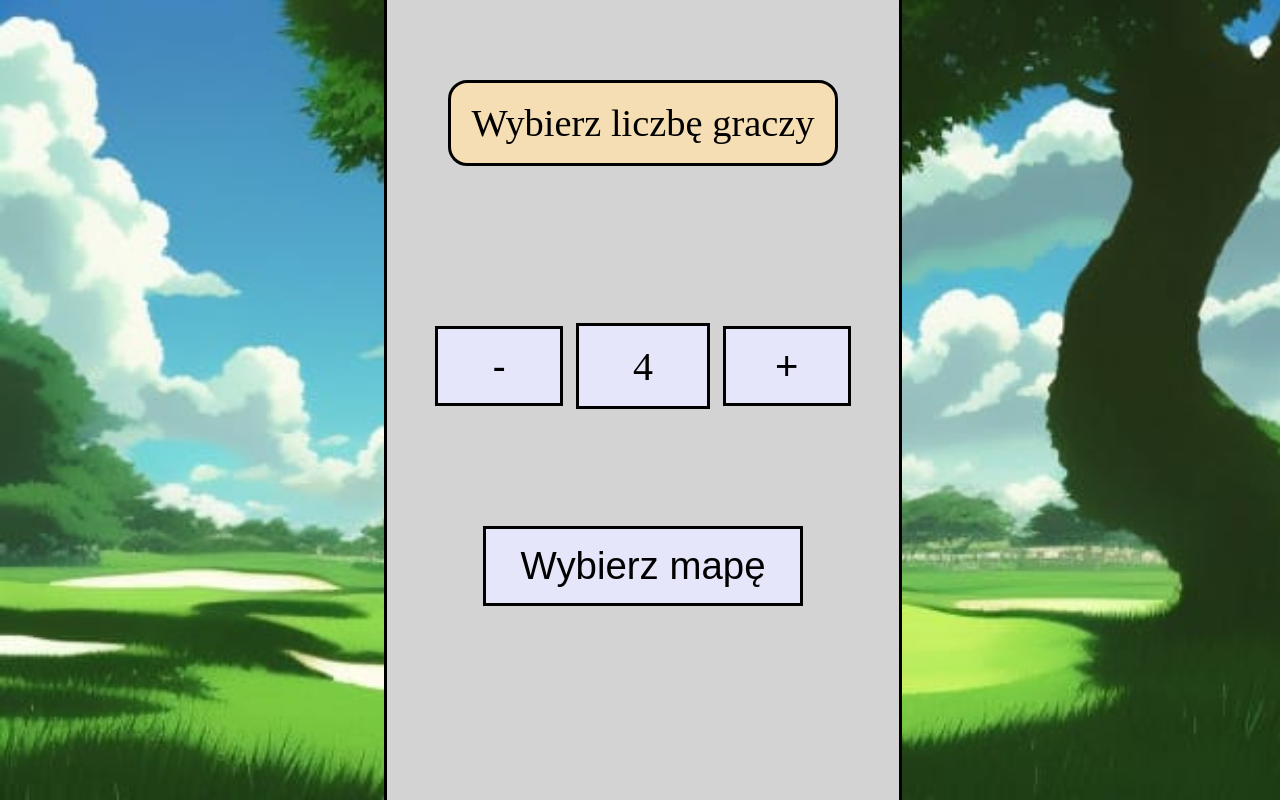
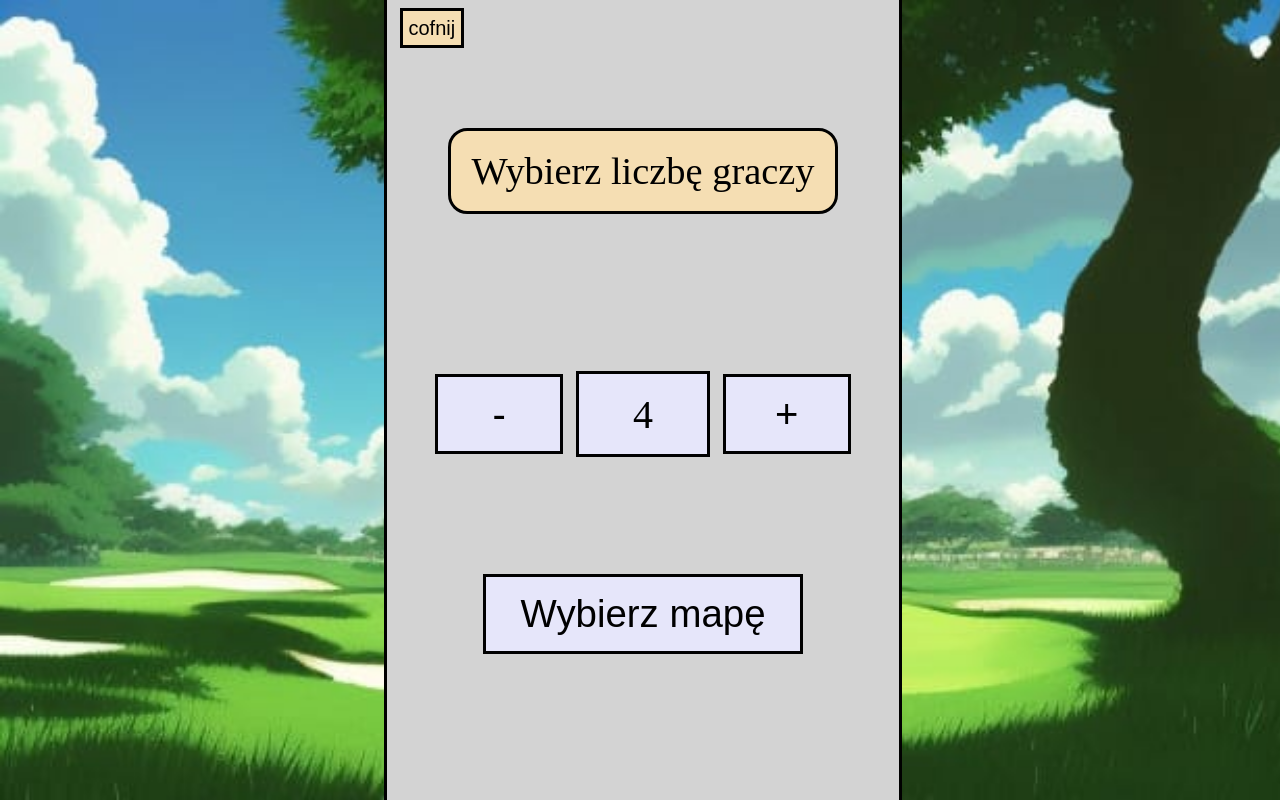
Before and after one commit to GrzybekMateusz/PIO_Projekt_Grupa_4, a website with bundled scripts: page index.html in a window 1280 px wide. Both pictures are taken after a click on the button "START". Built offline with nearby package versions, Linux system fonts and the light colour scheme.

Commit message:
Dodanie przycisków powrotu do poprzedniej strony

```diff
--- a/pages/PlayersMenu.html
+++ b/pages/PlayersMenu.html
@@ -1,5 +1,5 @@
 <div id = "menu_bar">
-
+    <button id = "go_back_button_players" class = "go_back_button">cofnij</button>
     <div id = "player_menu_header_bar">Wybierz liczbę graczy</div>
     <div id = "player_buttons">
         <button id = "player_button">-</button>
--- a/styles.css
+++ b/styles.css
@@ -121,7 +121,7 @@
     display: flex;
     align-items: center;
     justify-content: center;
-    margin-top: 5vh;
+    margin-top: 2vh;
     margin-left: auto;
     margin-right: auto;
     width: 30vw;
@@ -212,8 +212,19 @@ body {
     margin-right: auto;
     margin-top: 2vw;
     background-color: lightgrey;
-    border-left: solid black;
-    border-right: solid black;
-    border-top: solid black;
-    border-bottom: solid black;
+    border: solid black;
 }
+
+.go_back_button{
+
+    display: flex;
+    align-items: center;
+    justify-content: center;
+    margin-top: 1vh;
+    margin-left: 1vw;
+    height: 5vh;
+    width: 5vw;
+    font-size: 2.5vh;
+    background-color: wheat;
+    border: solid black;
+}
```
Also changed, not shown: pages/MapSelectionMenu.html (+1 -0 lines), modules/GameScreen.js (line endings or trailing spaces).
